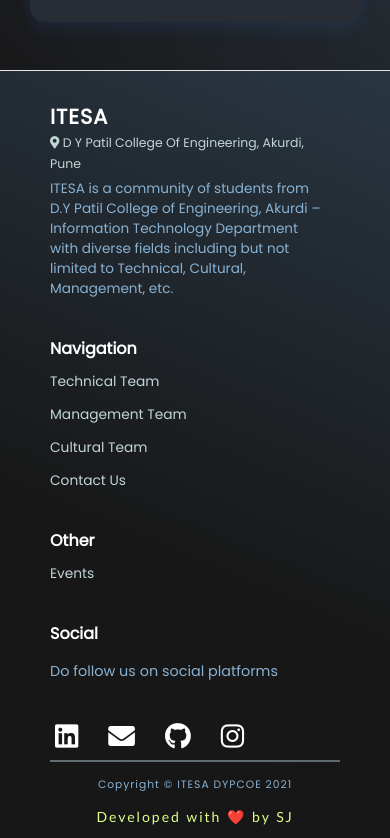
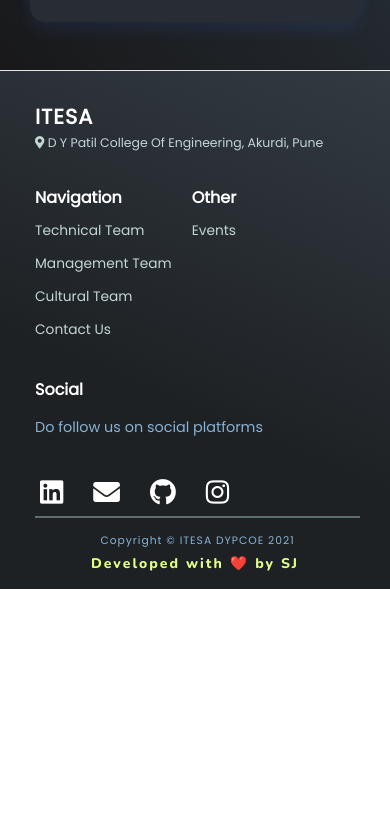
Before and after one commit to ITESA-DYPCOE/ITESA_WEBSITE, a React (Create React App) app: page /cultural-team in a window 390 px wide. Shown: the part 544-1382 px from the top of the page. After the commit the page ends 1133 px from the top, so only its background shows below. Built offline with nearby package versions, Linux system fonts and the light colour scheme.

Commit message:
Footer UI Updated

```diff
--- a/src/components/Footer/Footer.css
+++ b/src/components/Footer/Footer.css
@@ -3,12 +3,12 @@
 	flex-flow: row wrap;
 	padding: 30px 50px 30px 50px;
 	color: #c2d6d7;
-	background-color: #121f3a;
+	background-color: #1e2124;
 	border-top: 1px solid #e5e5e5;
 }
 
 .footer-dark {
-	background: linear-gradient(-157deg, #293642 0%, #171717 64%);
+	background: linear-gradient(-157deg, #323a42 0%, #1e2124 64%);
 }
 .info {
 	font-size: 0.85rem;
@@ -70,7 +70,6 @@
 }
 
 .footer-nav > * {
-	flex: 1 1 50%;
 	margin-right: 1.25em;
 }
 .ul-links a {
@@ -164,7 +163,7 @@
 }
 
 .footer-text-dark {
-	background: linear-gradient(-157deg, #20262c 0%, #171717 64%);
+	background: linear-gradient(-157deg, #2a3036 0%, #1e2124 64%);
 }
 
 .item {
@@ -204,17 +203,17 @@
 	width: 100%;
 	color: rgb(223, 255, 137);
 	padding: 8px;
-	font-weight: 300;
+	font-weight: 900;
 	text-align: center;
 	font-size: 14px;
 	letter-spacing: 2px;
 	margin-bottom: 0px;
 	margin-top: -15px;
-	font-family: "Trebuchet MS";
+	font-family: "Nunito", sans-serif;
 }
 
 .creator-text-dark {
-	background: linear-gradient(-157deg, #171717 0%, #171717 64%);
+	background: #1e2124;
 }
 
 @media screen and (min-width: 40.375em) {
@@ -240,6 +239,10 @@
 }
 
 @media screen and (max-width: 510px) {
+	.footer {
+		padding: 30px 30px 20px 35px;
+	}
+
 	.col .social li a {
 		position: relative;
 		line-height: 50px;
@@ -268,11 +271,13 @@
 	a {
 		font-size: 0.78rem;
 	}
+	.info {
+		display: none;
+	}
 }
 
 @media screen and (max-width: 1000px) {
-	.creator-text-dark,
 	.footer-text-dark {
-		background: linear-gradient(-157deg, #171717 0%, #171717 64%);
+		background: linear-gradient(-157deg, #1e2124 0%, #1e2124 64%);
 	}
 }
```
Also changed, not shown: src/components/Footer/Footer.js (+7 -9 lines).
